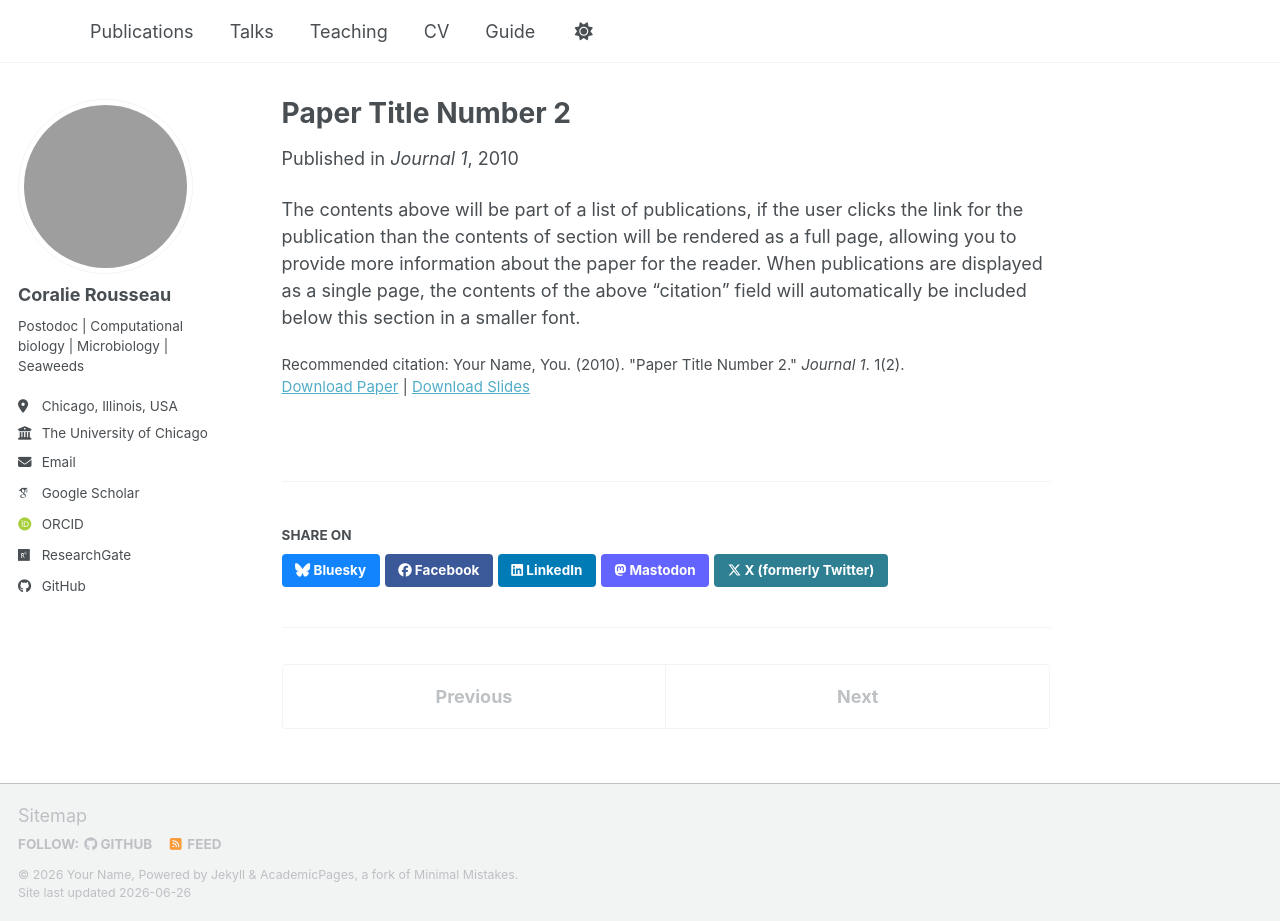
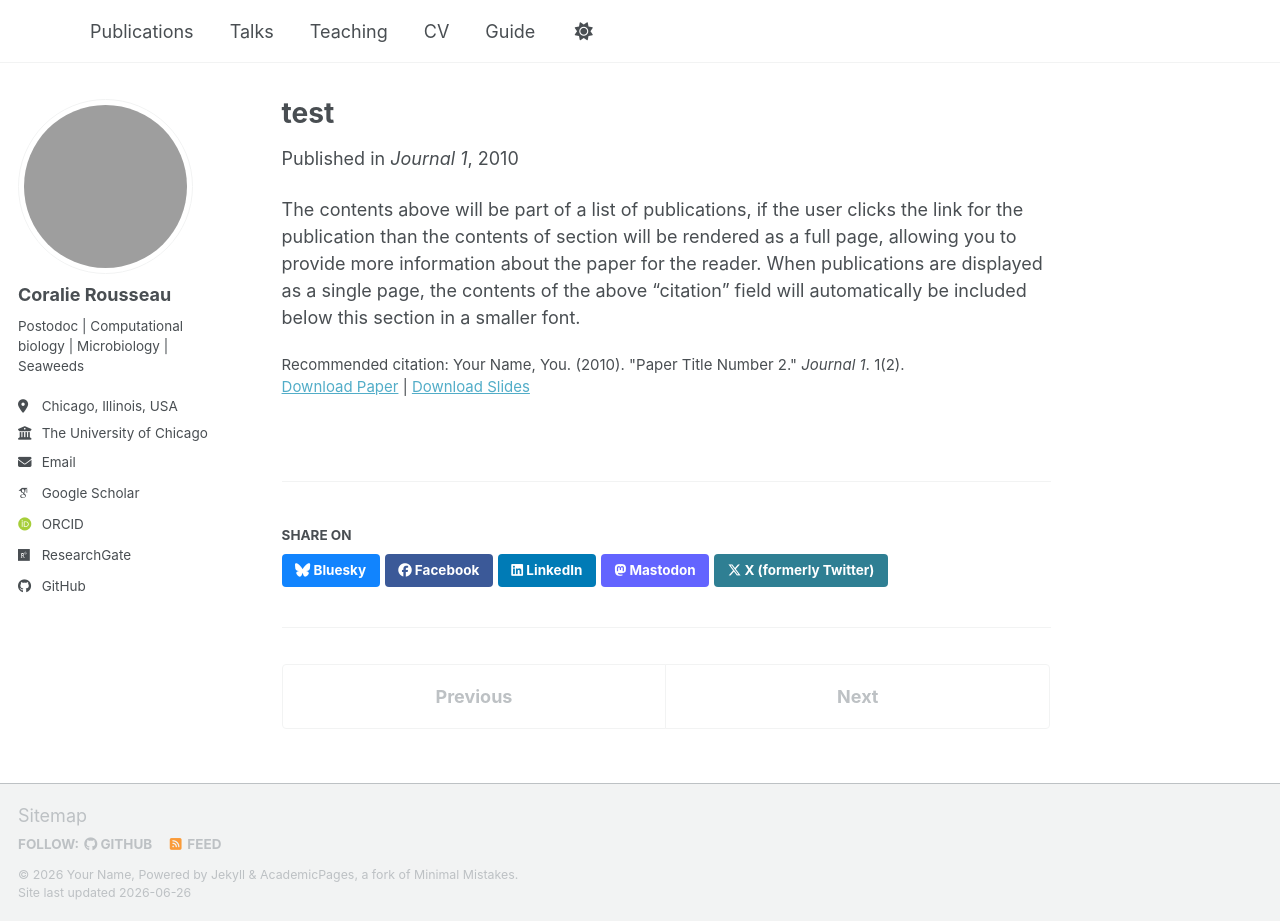
Before and after one commit to rssco/rssco.github.io, a Jekyll site: the page built from _publications/2010-10-01-paper-title-number-2.md, in a window 1280 px wide and 921 px high. Built offline with Jekyll 4.4.1, drawn with Linux system fonts in a browser that asks for light colours; some web fonts are replaced; a script bundle is joined from its source files by our own code; library files that are not in the unit come from our copies; grey boxes are pictures that could not be loaded.

Commit message:
Change title of Paper Number 2 to 'test'

```diff
--- a/_publications/2010-10-01-paper-title-number-2.md
+++ b/_publications/2010-10-01-paper-title-number-2.md
@@ -1,5 +1,5 @@
 ---
-title: "Paper Title Number 2"
+title: "test"
 collection: publications
 category: manuscripts
 permalink: /publication/2010-10-01-paper-title-number-2
```
